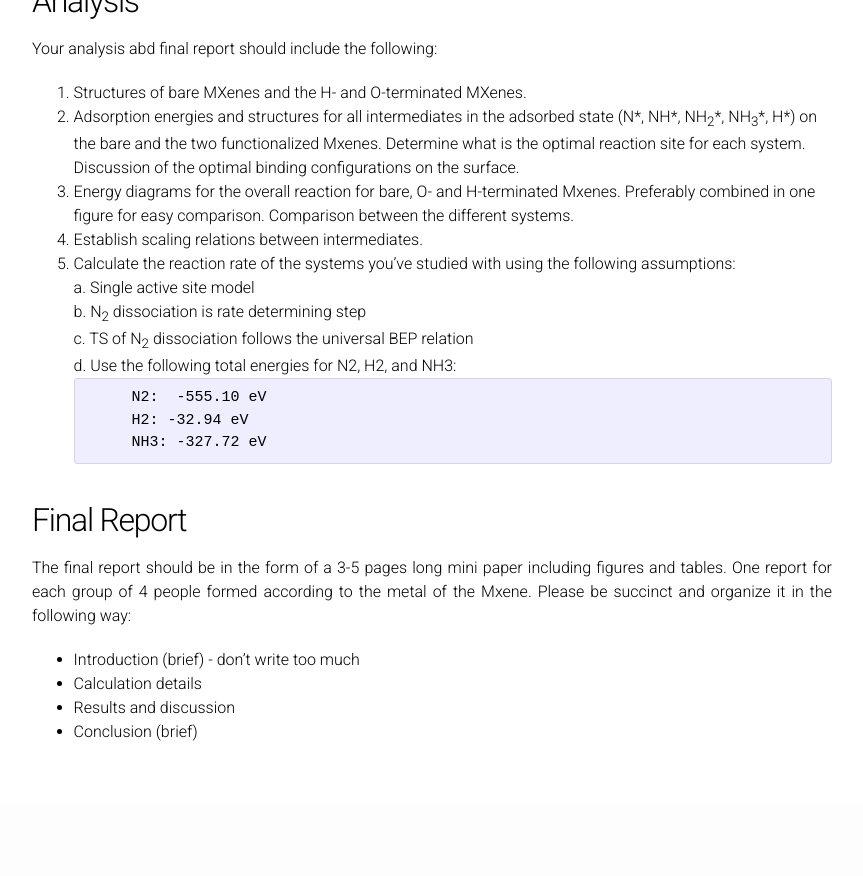
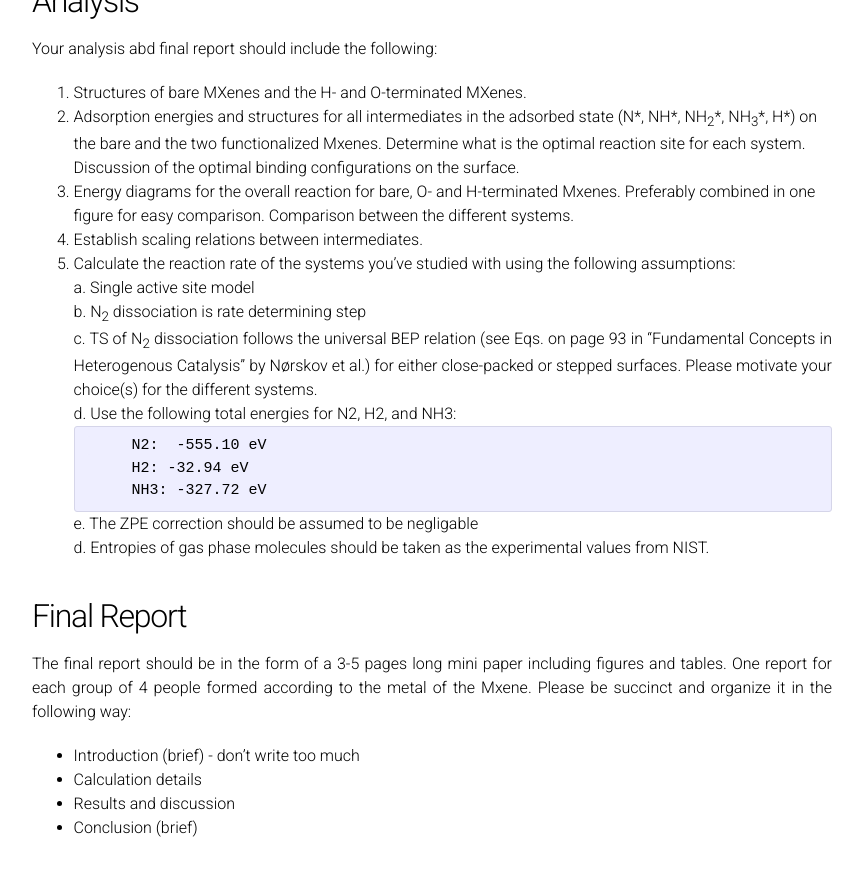
Before and after one commit to vojale/CBE544-2018.github.io, a Jekyll site: the page built from ProjectDescription.md, in a window 1280 px wide and 900 px high, scrolled down 4496 px. Shown: the top 876 px of the window, without its empty margins (208-1071 px from the left). Built offline with Jekyll 4.4.1, drawn with Linux system fonts in a browser that asks for light colours; formulas are drawn with MathJax 3; our own code applies the rules of GitHub Pages for plain Markdown files; before the commit the page ends 5300 px from its top, so only the background shows below that.

Commit message:
Update ProjectDescription.md

````diff
--- a/ProjectDescription.md
+++ b/ProjectDescription.md
@@ -163,7 +163,7 @@ Your analysis abd final report should include the following:
 
     b. N<sub>2</sub> dissociation is rate determining step
 
-    c. TS of N<sub>2</sub> dissociation follows the universal BEP relation
+    c. TS of N<sub>2</sub> dissociation follows the universal BEP relation (see Eqs. on page 93 in "Fundamental Concepts in Heterogenous Catalysis" by Nørskov et al.) for either close-packed or stepped surfaces. Please motivate your choice(s) for the different systems.
 
     d. Use the following total energies for N2, H2, and NH3:
     ```
@@ -171,7 +171,9 @@ Your analysis abd final report should include the following:
         H2: -32.94 eV
         NH3: -327.72 eV
     ```
+    e. The ZPE correction should be assumed to be negligable
 
+    d. Entropies of gas phase molecules should be taken as the experimental values from NIST.
 
 <a name='report'></a>
 
````
